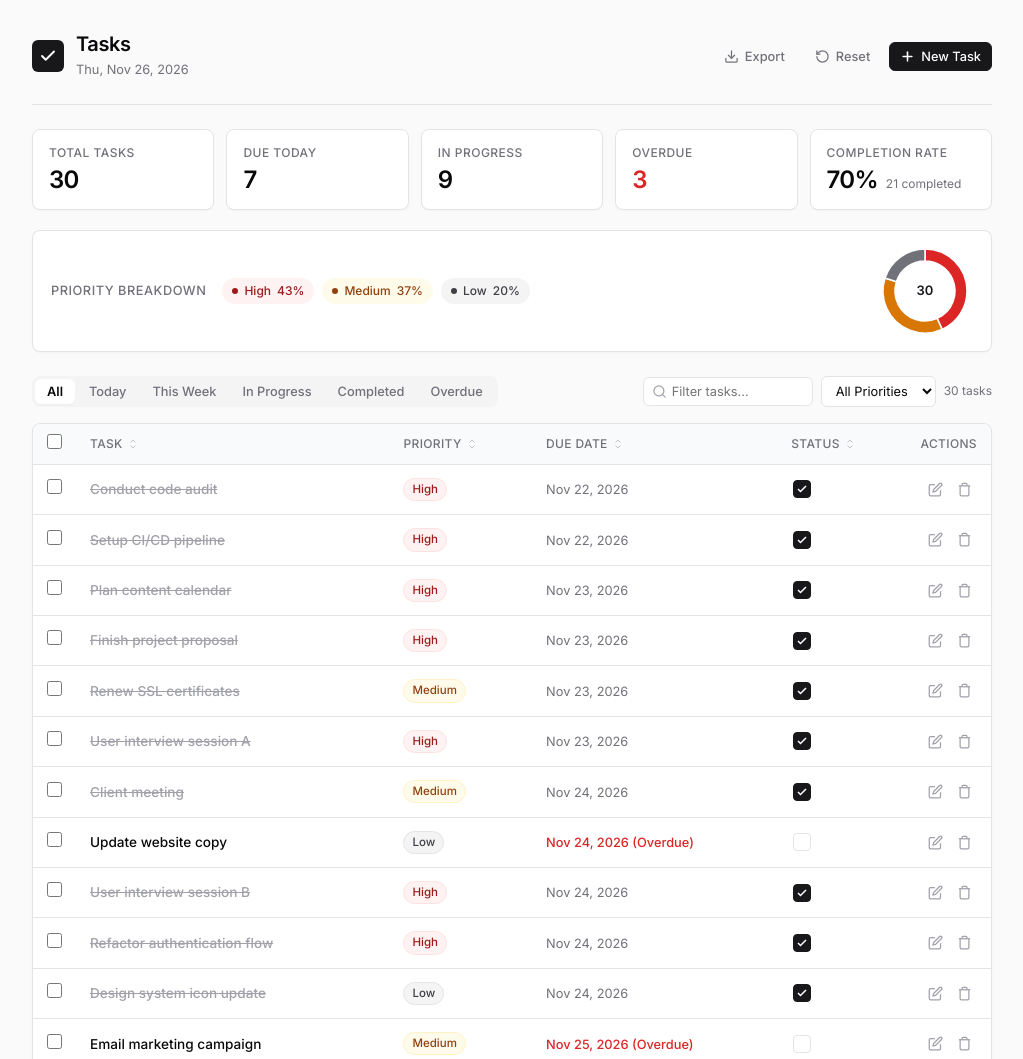
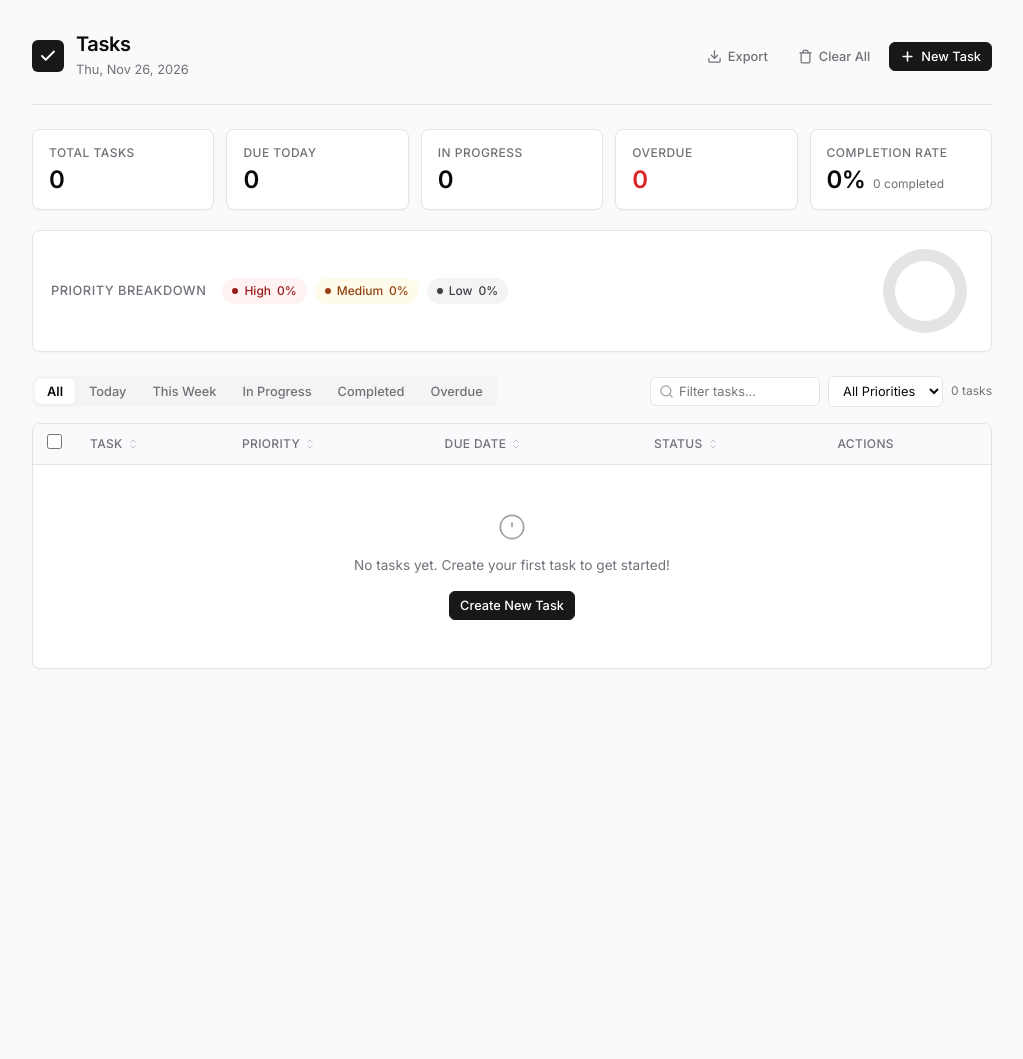
Before and after one commit to KritideeptaPaul/to-do-list, a plain HTML site: page index.html in a window 1280 px wide. Shown: the top 1059 px of the page, without its empty margins (128-1151 px from the left). After the commit the page ends 800 px from the top, so only its background shows below. Drawn offline with Linux system fonts and the light colour scheme.

Commit message:
Remove dummy sample data and start with a clean empty task list

```diff
--- a/app.js
+++ b/app.js
@@ -3,63 +3,13 @@
  * Reactive Task Management inspired by Google Sheets & Modern SaaS
  */
 
-// --- Default Demo Dataset matching the reference image ---
+// --- Initial Dataset ---
 function getInitialTasks() {
-  const today = new Date();
-  const yyyy = today.getFullYear();
-  const mm = String(today.getMonth() + 1).padStart(2, '0');
-  const dd = String(today.getDate()).padStart(2, '0');
-  const todayStr = `${yyyy}-${mm}-${dd}`;
-
-  // Helper to get offset date ISO string
-  function getOffsetDate(daysOffset) {
-    const d = new Date();
-    d.setDate(d.getDate() + daysOffset);
-    const y = d.getFullYear();
-    const m = String(d.getMonth() + 1).padStart(2, '0');
-    const day = String(d.getDate()).padStart(2, '0');
-    return `${y}-${m}-${day}`;
-  }
-
-  // 30 Sample tasks mirroring the reference image distribution:
-  // High: 12 (40%), Medium: 12 (40%), Low: 6 (20%)
-  // Completed: 21, In Progress: 6, Overdue: 3 (Total: 30)
-  return [
-    { id: '1', title: 'Plan content calendar', priority: 'High', dueDate: getOffsetDate(-3), completed: true },
-    { id: '2', title: 'Finish project proposal', priority: 'High', dueDate: getOffsetDate(-3), completed: true },
-    { id: '3', title: 'Client meeting', priority: 'Medium', dueDate: getOffsetDate(-2), completed: true },
-    { id: '4', title: 'Email marketing campaign', priority: 'Medium', dueDate: getOffsetDate(-1), completed: false }, // Overdue
-    { id: '5', title: 'Update website copy', priority: 'Low', dueDate: getOffsetDate(-2), completed: false }, // Overdue
-    { id: '6', title: 'Team status update', priority: 'Medium', dueDate: getOffsetDate(-1), completed: true },
-    { id: '7', title: 'Review monthly budget', priority: 'High', dueDate: getOffsetDate(0), completed: true }, // Completed today
-    { id: '8', title: 'Design social media posts', priority: 'Low', dueDate: getOffsetDate(-1), completed: false }, // Overdue
-    { id: '9', title: 'Call with supplier', priority: 'Medium', dueDate: getOffsetDate(0), completed: false }, // Due today
-    { id: '10', title: 'Prepare presentation', priority: 'High', dueDate: getOffsetDate(0), completed: true }, // Today
-    { id: '11', title: 'Organize files', priority: 'Low', dueDate: getOffsetDate(0), completed: false }, // Due today
-    { id: '12', title: 'Write blog post', priority: 'Medium', dueDate: getOffsetDate(0), completed: false }, // Due today
-    { id: '13', title: 'Backup important data', priority: 'Low', dueDate: getOffsetDate(0), completed: false }, // Due today
-    { id: '14', title: 'Finalize quarterly OKRs', priority: 'High', dueDate: getOffsetDate(0), completed: false }, // Due today (6th due today)
-    { id: '15', title: 'Customer survey review', priority: 'Medium', dueDate: getOffsetDate(1), completed: false },
-    { id: '16', title: 'Conduct code audit', priority: 'High', dueDate: getOffsetDate(-4), completed: true },
-    { id: '17', title: 'Setup CI/CD pipeline', priority: 'High', dueDate: getOffsetDate(-4), completed: true },
-    { id: '18', title: 'Renew SSL certificates', priority: 'Medium', dueDate: getOffsetDate(-3), completed: true },
-    { id: '19', title: 'User interview session A', priority: 'High', dueDate: getOffsetDate(-3), completed: true },
-    { id: '20', title: 'User interview session B', priority: 'High', dueDate: getOffsetDate(-2), completed: true },
-    { id: '21', title: 'Refactor authentication flow', priority: 'High', dueDate: getOffsetDate(-2), completed: true },
-    { id: '22', title: 'Design system icon update', priority: 'Low', dueDate: getOffsetDate(-2), completed: true },
-    { id: '23', title: 'Optimize database queries', priority: 'High', dueDate: getOffsetDate(-1), completed: true },
-    { id: '24', title: 'Draft investor newsletter', priority: 'Medium', dueDate: getOffsetDate(-1), completed: true },
-    { id: '25', title: 'Competitor pricing analysis', priority: 'Medium', dueDate: getOffsetDate(-1), completed: true },
-    { id: '26', title: 'Onboarding guide overhaul', priority: 'Medium', dueDate: getOffsetDate(2), completed: true },
-    { id: '27', title: 'Security compliance check', priority: 'High', dueDate: getOffsetDate(3), completed: true },
-    { id: '28', title: 'Analytics tagging review', priority: 'Medium', dueDate: getOffsetDate(4), completed: true },
-    { id: '29', title: 'Clean legacy cloud storage', priority: 'Low', dueDate: getOffsetDate(5), completed: true },
-    { id: '30', title: 'Sync with product design lead', priority: 'High', dueDate: getOffsetDate(6), completed: true }
-  ];
+  return [];
 }
 
 // --- State Management ---
-const STORAGE_KEY = 'task_tracker_app_tasks_v2';
+const STORAGE_KEY = 'task_tracker_app_tasks_v3';
 
 let state = {
   tasks: [],
@@ -85,19 +35,14 @@ function loadTasks() {
   if (saved) {
     try {
       const parsed = JSON.parse(saved);
-      if (Array.isArray(parsed) && parsed.length > 0) {
-        state.tasks = parsed;
-      } else {
-        state.tasks = getInitialTasks();
-        saveTasks();
-      }
+      state.tasks = Array.isArray(parsed) ? parsed : [];
     } catch (e) {
-      console.error('Failed to parse local storage, loading demo tasks', e);
-      state.tasks = getInitialTasks();
+      console.error('Failed to parse local storage', e);
+      state.tasks = [];
       saveTasks();
     }
   } else {
-    state.tasks = getInitialTasks();
+    state.tasks = [];
     saveTasks();
   }
 }
@@ -583,14 +528,18 @@ function bulkDelete() {
   showToast(`${count} tasks deleted`, 'info');
 }
 
-// Reset Demo Data
+// Reset / Clear All Tasks
 function resetDemoData() {
-  if (confirm('Reset all tasks to the original demo data matching the reference image?')) {
-    state.tasks = getInitialTasks();
+  if (state.tasks.length === 0) {
+    showToast('No tasks to clear', 'info');
+    return;
+  }
+  if (confirm('Clear all tasks from the tracker?')) {
+    state.tasks = [];
     state.selectedTaskIds.clear();
     saveTasks();
     renderAll();
-    showToast('Reset to demo dataset successfully', 'success');
+    showToast('All tasks cleared', 'info');
   }
 }
 
--- a/index.html
+++ b/index.html
@@ -4,7 +4,7 @@
   <meta charset="UTF-8">
   <meta name="viewport" content="width=device-width, initial-scale=1.0">
   <title>Task Tracker — Minimalist Task Management</title>
-  <link rel="stylesheet" href="style.css?v=2.2">
+  <link rel="stylesheet" href="style.css?v=2.3">
   <link rel="preconnect" href="https://fonts.googleapis.com">
   <link rel="preconnect" href="https://fonts.gstatic.com" crossorigin>
   <link href="https://fonts.googleapis.com/css2?family=Inter:wght@300;400;500;600;700&display=swap" rel="stylesheet">
@@ -35,12 +35,12 @@
           <span>Export</span>
         </button>
 
-        <button class="btn btn-ghost btn-sm" id="btnResetDemo" title="Reset to original demo tasks">
+        <button class="btn btn-ghost btn-sm" id="btnResetDemo" title="Clear all tasks">
           <svg width="15" height="15" viewBox="0 0 24 24" fill="none" stroke="currentColor" stroke-width="2" stroke-linecap="round" stroke-linejoin="round">
-            <path d="M3 12a9 9 0 1 0 9-9 9.75 9.75 0 0 0-6.74 2.74L3 8"></path>
-            <path d="M3 3v5h5"></path>
+            <polyline points="3 6 5 6 21 6"></polyline>
+            <path d="M19 6v14a2 2 0 0 1-2 2H7a2 2 0 0 1-2-2V6m3 0V4a2 2 0 0 1 2-2h4a2 2 0 0 1 2 2v2"></path>
           </svg>
-          <span>Reset</span>
+          <span>Clear All</span>
         </button>
 
         <button class="btn btn-primary btn-sm" id="btnOpenAddModal">
@@ -214,7 +214,7 @@
               <line x1="12" y1="16" x2="12.01" y2="16"></line>
             </svg>
           </div>
-          <p class="empty-text">No tasks match your current view</p>
+          <p class="empty-text">No tasks yet. Create your first task to get started!</p>
           <button class="btn btn-sm btn-primary" id="btnEmptyAdd">Create New Task</button>
         </div>
       </div>
@@ -274,6 +274,6 @@
   <!-- Fallback button for cached JS scripts -->
   <button id="btnQuickAddTab" style="display:none;" aria-hidden="true"></button>
 
-  <script src="app.js?v=2.2"></script>
+  <script src="app.js?v=2.3"></script>
 </body>
 </html>
```
